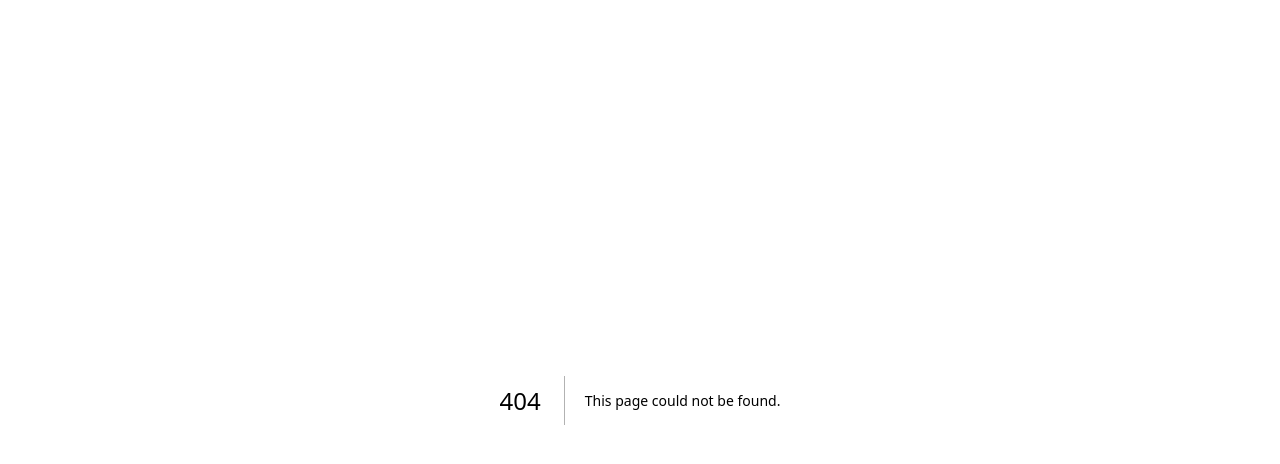
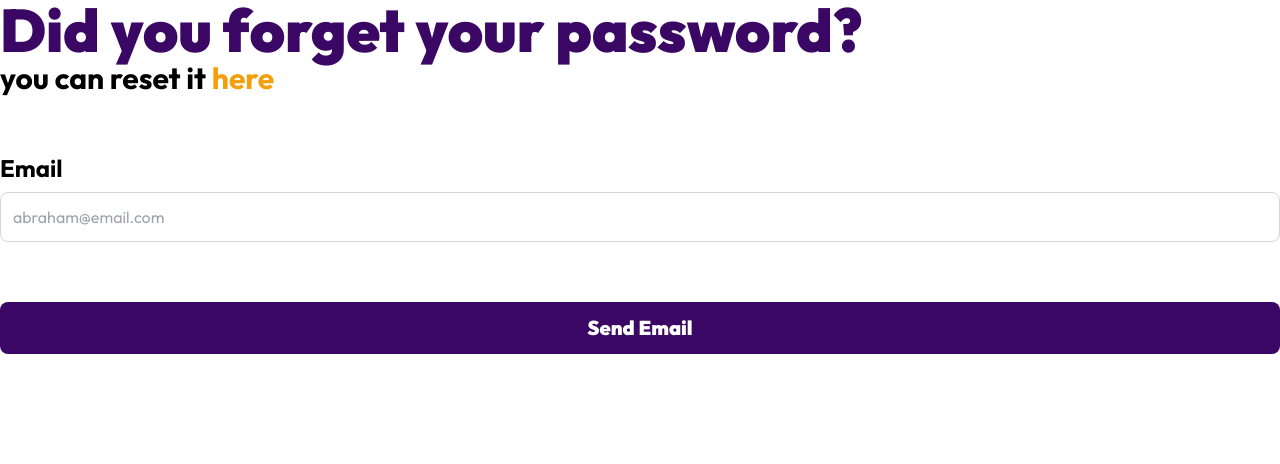
Before and after one commit to abraham1229/cashtrackr-page, a Next.js app: page /auth/forgot-password in a window 1280 px wide. Before the commit this address had no page. Shown: the top 464 px of the page. Built offline with nearby package versions, Linux system fonts and the light colour scheme.

Commit message:
feat: forgot pwd form

```diff
--- /dev/null
+++ b/app/auth/forgot-password/page.tsx
@@ -0,0 +1,17 @@
+import ForgotPasswordForm from '@/components/auth/ForgotPasswordForm'
+import type { Metadata } from 'next'
+
+export const metadata: Metadata = {
+  title: 'CashTrackr - Forgot password',
+  description: 'CashTrackr - Forgot password'
+}
+
+export default function ForgotPasswordPage() {
+  return (
+    <>
+      <h1 className="font-black text-6xl text-purple-950">Did you forget your password?</h1>
+      <p className="text-3xl font-bold"> you can reset it <span className="text-amber-500">here</span></p>
+      <ForgotPasswordForm />
+    </>
+  )
+}
--- a/app/auth/login/page.tsx
+++ b/app/auth/login/page.tsx
@@ -6,7 +6,7 @@ export const metadata: Metadata = {
   description: 'CashTrackr - Login'
 }
 
-export default function RegisterPage() {
+export default function LoginPage() {
 
   return (
     <>
--- /dev/null
+++ b/components/auth/ForgotPasswordForm.tsx
@@ -0,0 +1,29 @@
+'use client'
+
+export default function ForgotPasswordForm() {
+  return (
+    <form
+      className=" mt-14 space-y-5"
+      noValidate
+    >
+      <div className="flex flex-col gap-2 mb-10">
+        <label
+          className="font-bold text-2xl"
+        >Email</label>
+
+        <input
+          type="email"
+          placeholder="abraham@email.com"
+          className="w-full border border-gray-300 p-3 rounded-lg"
+          name="email"
+        />
+      </div>
+
+      <input
+        type="submit"
+        value='Send Email'
+        className="bg-purple-950 hover:bg-purple-800 w-full p-3 rounded-lg text-white font-black  text-xl cursor-pointer "
+      />
+    </form>
+  )
+}
```
